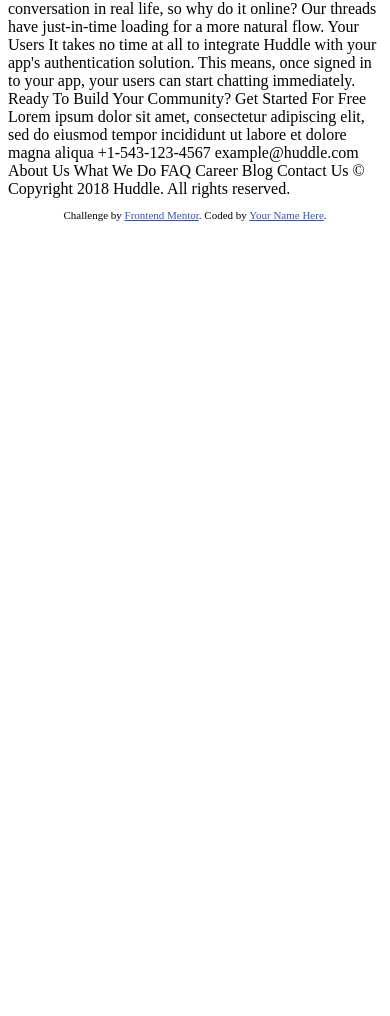
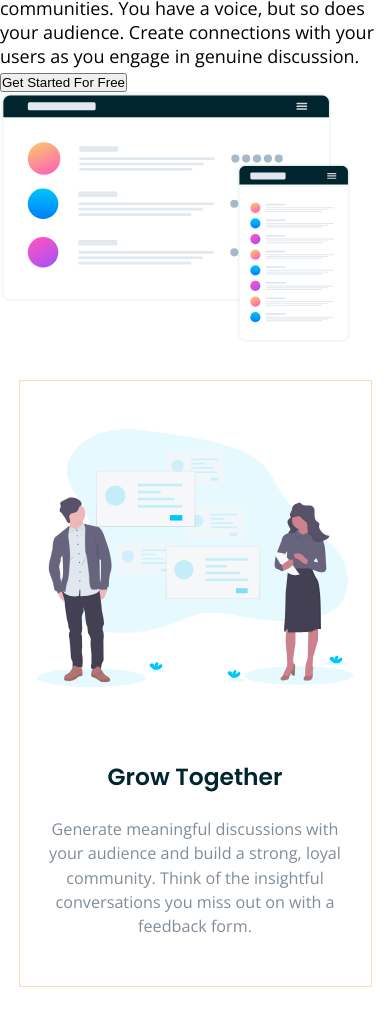
Before and after one commit to webdevphilh/huddle-landing-page-with-alternating-feature-blocks, a plain HTML site: page index.html in a window 390 px wide. Shown: the part 170-1186 px from the top of the page. Before the commit the page ends 844 px from the top, so only its background shows below. Drawn offline with nearby package versions, Linux system fonts and the light colour scheme.

Commit message:
mobile first#1

```diff
--- a/index.html
+++ b/index.html
@@ -2,69 +2,93 @@
 <html lang="en">
 <head>
   <meta charset="UTF-8">
-  <meta name="viewport" content="width=device-width, initial-scale=1.0"> <!-- displays site properly based on user's device -->
-
+  <meta name="viewport" content="width=device-width, initial-scale=1.0">
+  <link rel="stylesheet" href="./styles/styles.css">
   <link rel="icon" type="image/png" sizes="32x32" href="./images/favicon-32x32.png">
-
+  <link rel="preconnect" href="https://fonts.gstatic.com">
+  <link href="https://fonts.googleapis.com/css2?family=Poppins:wght@600&display=swap" rel="stylesheet">
+  <link rel="preconnect" href="https://fonts.gstatic.com">
+  <link href="https://fonts.googleapis.com/css2?family=Open+Sans:wght@400;700&display=swap" rel="stylesheet">
   <title>Frontend Mentor | Huddle landing page with alternating feature blocks</title>
 
-  <!-- Feel free to remove these styles or customise in your own stylesheet 👍 -->
-  <style>
-    .attribution { font-size: 11px; text-align: center; }
-    .attribution a { color: hsl(228, 45%, 44%); }
-  </style>
 </head>
 <body>
 
-  Try It Free
+  <nav>
+    <a href="/"><img src="./images/logo.svg" alt="logo"></a>
+    <button>Try It Free</button>
+  </nav>
 
-  Build The Community Your Fans Will Love
+  <header>
+    <div>
+      <h1>Build The Community Your Fans Will Love</h1>
+      <p>Huddle re-imagines the way we build communities. You have a voice, but so does your audience.
+        Create connections with your users as you engage in genuine discussion. </p>
+      <button>Get Started For Free</button>
+    </div>
+    <img src="./images/illustration-mockups.svg" alt="mockup grafic">
+  </header>
 
-  Huddle re-imagines the way we build communities. You have a voice, but so does your audience.
-  Create connections with your users as you engage in genuine discussion.
+  <section>
+    <img class="justify-right" src="./images/illustration-grow-together.svg" alt="illustration about people growing through talking and workflow">
+    <div>
+      <h2>Grow Together</h2>
+      <p>Generate meaningful discussions with your audience and build a strong, loyal community.
+        Think of the insightful conversations you miss out on with a feedback form. </p>
+    </div>
+    </section>
 
-  Get Started For Free
+  <section>
+    <img src="./images/illustration-flowing-conversation.svg" alt="people siting on a desk in the park and chatting">
+    <div>
+      <h2>Flowing Conversations</h2>
+      <p>You wouldn't paginate a conversation in real life, so why do it online? Our threads
+        have just-in-time loading for a more natural flow.</p>
+    </div>
+  </section>
 
-  Grow Together
+  <section>
+    <img class="justify-right" src="./images/illustration-your-users.svg" alt="three people holding textbubbles and watching at them">
+    <div>
+      <h2>Your Users</h2>
+      <p>It takes no time at all to integrate Huddle with your app's authentication solution.
+        This means, once signed in to your app, your users can start chatting immediately.</p>
+    </div>
+    </section>
 
-  Generate meaningful discussions with your audience and build a strong, loyal community.
-  Think of the insightful conversations you miss out on with a feedback form.
-
-  Flowing Conversations
-
-  You wouldn't paginate a conversation in real life, so why do it online? Our threads
-  have just-in-time loading for a more natural flow.
-
-  Your Users
-
-  It takes no time at all to integrate Huddle with your app's authentication solution.
-  This means, once signed in to your app, your users can start chatting immediately.
-
-  Ready To Build Your Community?
-
-  Get Started For Free
-
-  Lorem ipsum dolor sit amet, consectetur adipiscing elit, sed do eiusmod tempor
-  incididunt ut labore et dolore magna aliqua
-
-  +1-543-123-4567
-  example@huddle.com
-
-  About Us
-  What We Do
-  FAQ
-
-  Career
-  Blog
-  Contact Us
-
-  &copy; Copyright 2018 Huddle. All rights reserved.
+  <div class="CTA-box">
+    <h2>Ready To Build Your Community?</h2>
+    <button>Get Started For Free</button>
+  </div>
 
   <footer>
-    <p class="attribution">
-      Challenge by <a href="https://www.frontendmentor.io?ref=challenge" target="_blank">Frontend Mentor</a>.
-      Coded by <a href="#">Your Name Here</a>.
-    </p>
+    <div>
+      <div>
+        <a href="/"><img src="./images/logo.svg" alt="logo"></a>
+        <p class="location">Lorem ipsum dolor sit amet, consectetur adipiscing elit, sed do eiusmod tempor
+          incididunt ut labore et dolore magna aliqua</p>
+          <p class="telefon">+1-543-123-4567</p>
+          <p class="email">example@huddle.com</p>
+      </div>
+      <div>
+        <div>
+          <a href="/">About Us</a>
+          <a href="/">What We Do</a>
+          <a href="/">FAQ</a>
+        </div>
+        <div>
+          <a href="/">Career</a>
+          <a href="/">Blog</a>
+          <a href="/">Contact Us</a>
+        </div>
+      </div>
+      <div>
+        facebook
+        twitter
+        insta
+      </div>
+    </div>
+    &copy; Copyright 2018 Huddle. All rights reserved
   </footer>
 </body>
 </html>
--- /dev/null
+++ b/styles/styles.scss
@@ -0,0 +1,62 @@
+$custom-pink: hsl(322, 100%, 66%);
+$veryPaleCyan: hsl(193, 100%, 96%);
+$veryDarkCyan: hsl(192, 100%, 9%);
+$grayishBlue: hsl(208, 11%, 55%);
+
+// heading ->       font-family: 'Poppins', sans-serif;
+// weight -> 600
+
+*{
+    padding: 0;
+    margin: 0;
+    box-sizing: inherit;
+}
+
+*{
+    //border: 1px solid greenyellow;
+}
+
+body{
+    font-size: 18px;
+    font-family: 'Open Sans', sans-serif;   // 400 700
+
+    header{
+
+        img{
+            width: 90%;
+        }
+    }
+
+    section{
+        display: flex;
+        flex-direction: column;
+        border: 1px solid wheat;
+        width: 90%;
+        margin: auto;
+        margin-top: 2rem;
+        img{
+            margin-top: 3rem;
+            align-self: center;
+            width: 90%;
+        }
+        > div{
+            display: flex;
+            flex-direction: column;
+            padding: 3rem 1rem;
+            align-items: center;
+            h2{
+                font-family: 'Poppins', sans-serif;
+                color: $veryDarkCyan;
+                margin: 1em 0;
+                font-size: 1.3em;
+            }
+            p{
+                font-size: 0.9em;
+                line-height: 1.5em;
+                color: $grayishBlue;
+                text-align: center;
+            }
+        }
+
+    }
+}
```
Also changed, not shown: styles/styles.css (added), 1 other file.
